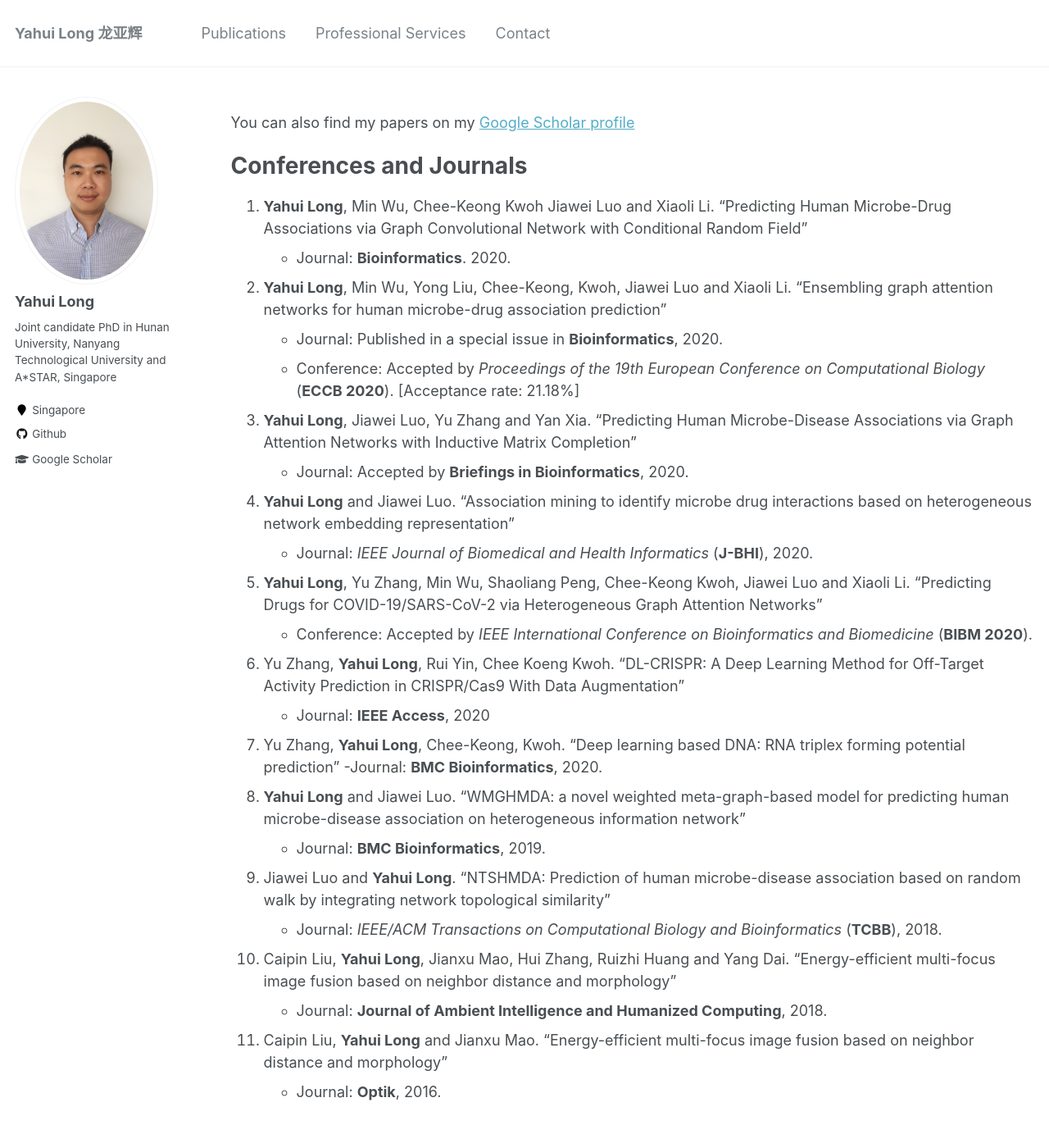
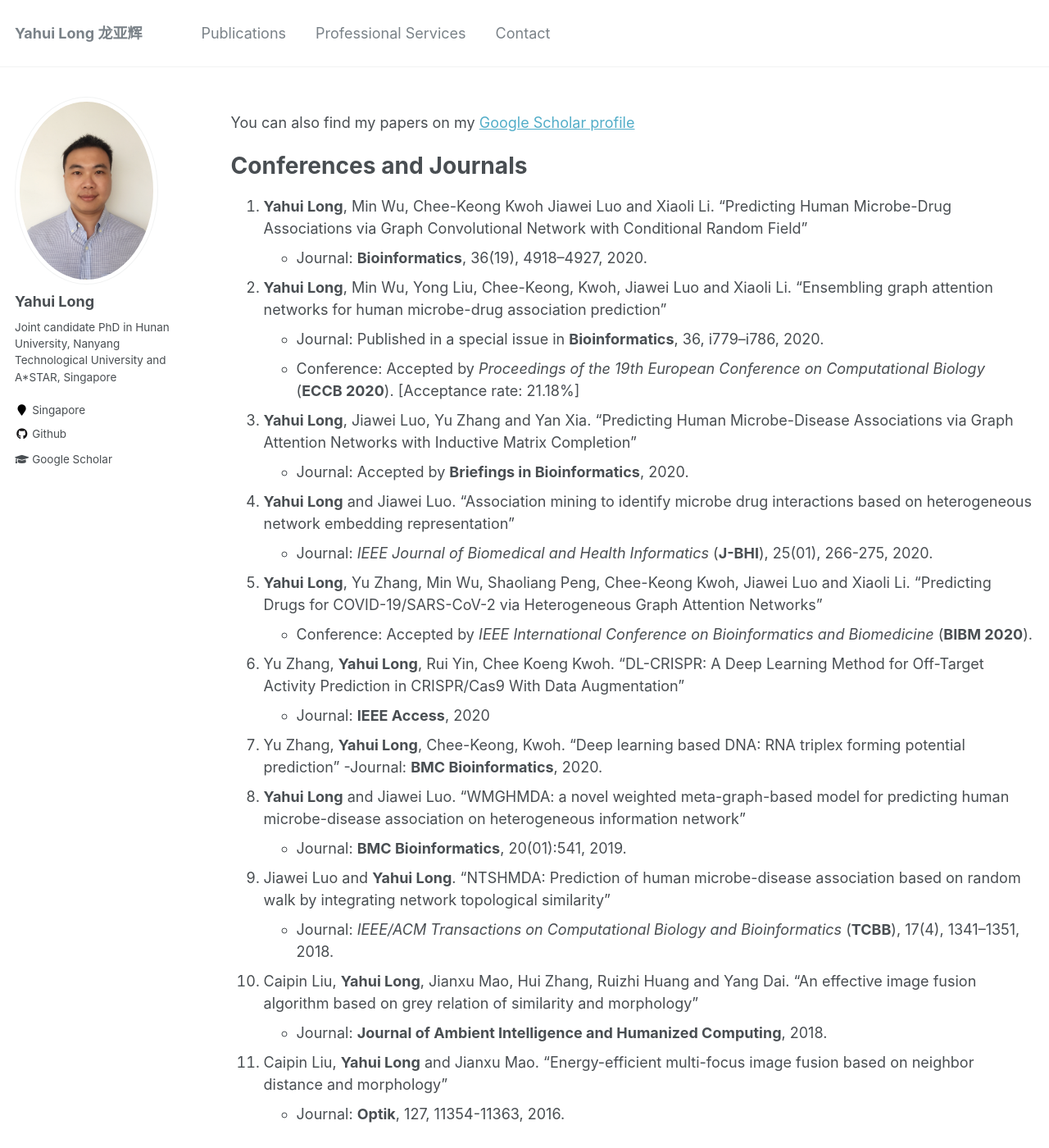
Before and after one commit to longyahui/Home, a Jekyll site: the page built from _pages/publications.md, in a window 1280 px wide and 1400 px high. Shown: the whole window at 82% size. Built offline with Jekyll 4.4.1, drawn with Linux system fonts in a browser that asks for light colours.

Commit message:
Update publications.md

```diff
--- a/_pages/publications.md
+++ b/_pages/publications.md
@@ -14,14 +14,14 @@ You can also find my papers on my [Google Scholar profile](https://scholar.googl
 # Conferences and Journals
 
 1. **Yahui Long**, Min Wu, Chee-Keong Kwoh Jiawei Luo and Xiaoli Li. "Predicting Human Microbe-Drug Associations via Graph Convolutional Network with Conditional Random Field"
-   - Journal: **Bioinformatics**. 2020.
+   - Journal: **Bioinformatics**, 36(19), 4918–4927, 2020.
 2. **Yahui Long**, Min Wu, Yong Liu, Chee-Keong, Kwoh, Jiawei Luo and Xiaoli Li. "Ensembling graph attention networks for human microbe-drug association prediction"
-   - Journal: Published in a special issue in **Bioinformatics**, 2020.
+   - Journal: Published in a special issue in **Bioinformatics**, 36, i779–i786, 2020.
    - Conference: Accepted by *Proceedings of the 19th European Conference on Computational Biology* (**ECCB 2020**). [Acceptance rate: 21.18%]
 3. **Yahui Long**, Jiawei Luo, Yu Zhang and Yan Xia. "Predicting Human Microbe-Disease Associations via Graph Attention Networks with Inductive Matrix Completion"
    - Journal: Accepted by **Briefings in Bioinformatics**, 2020.
 4. **Yahui Long** and Jiawei Luo. "Association mining to identify microbe drug interactions based on heterogeneous network embedding representation"
-   - Journal: *IEEE Journal of Biomedical and Health Informatics* (**J-BHI**), 2020.
+   - Journal: *IEEE Journal of Biomedical and Health Informatics* (**J-BHI**), 25(01), 266-275, 2020.
 5. **Yahui Long**, Yu Zhang, Min Wu, Shaoliang Peng, Chee-Keong Kwoh, Jiawei Luo and Xiaoli Li. "Predicting Drugs for COVID-19/SARS-CoV-2 via Heterogeneous Graph Attention Networks"
    - Conference: Accepted by *IEEE International Conference on Bioinformatics and Biomedicine* (**BIBM 2020**).
 6. Yu Zhang, **Yahui Long**, Rui Yin, Chee Koeng Kwoh. "DL-CRISPR: A Deep Learning Method for Off-Target Activity Prediction in CRISPR/Cas9 With Data Augmentation"
@@ -29,10 +29,10 @@ You can also find my papers on my [Google Scholar profile](https://scholar.googl
 7. Yu Zhang, **Yahui Long**, Chee-Keong, Kwoh. "Deep learning based DNA: RNA triplex forming potential prediction"
    -Journal: **BMC Bioinformatics**, 2020.
 8. **Yahui Long** and Jiawei Luo. "WMGHMDA: a novel weighted meta-graph-based model for predicting human microbe-disease association on heterogeneous information network"
-   - Journal: **BMC Bioinformatics**, 2019.
+   - Journal: **BMC Bioinformatics**, 20(01):541, 2019.
 9. Jiawei Luo and **Yahui Long**. "NTSHMDA: Prediction of human microbe-disease association based on random walk by integrating network topological similarity"
-   - Journal: *IEEE/ACM Transactions on Computational Biology and Bioinformatics* (**TCBB**), 2018.
-10. Caipin Liu, **Yahui Long**, Jianxu Mao, Hui Zhang, Ruizhi Huang and Yang Dai. "Energy-efficient multi-focus image fusion based on neighbor distance and morphology"
+   - Journal: *IEEE/ACM Transactions on Computational Biology and Bioinformatics* (**TCBB**), 17(4), 1341–1351, 2018.
+10. Caipin Liu, **Yahui Long**, Jianxu Mao, Hui Zhang, Ruizhi Huang and Yang Dai. "An effective image fusion algorithm based on grey relation of similarity and morphology"
     - Journal: **Journal of Ambient Intelligence and Humanized Computing**, 2018.
 11. Caipin Liu, **Yahui Long** and Jianxu Mao. "Energy-efficient multi-focus image fusion based on neighbor distance and morphology"
-    - Journal: **Optik**, 2016.
+    - Journal: **Optik**, 127, 11354-11363, 2016.
```
